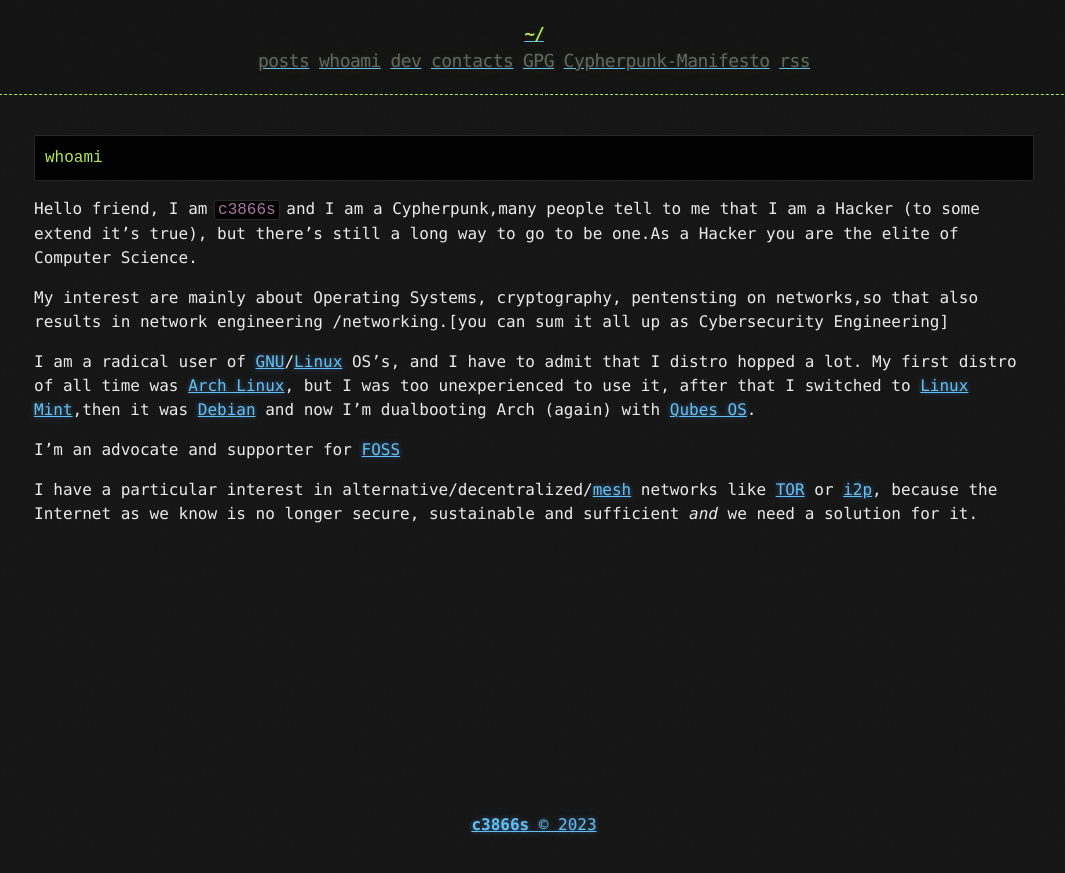
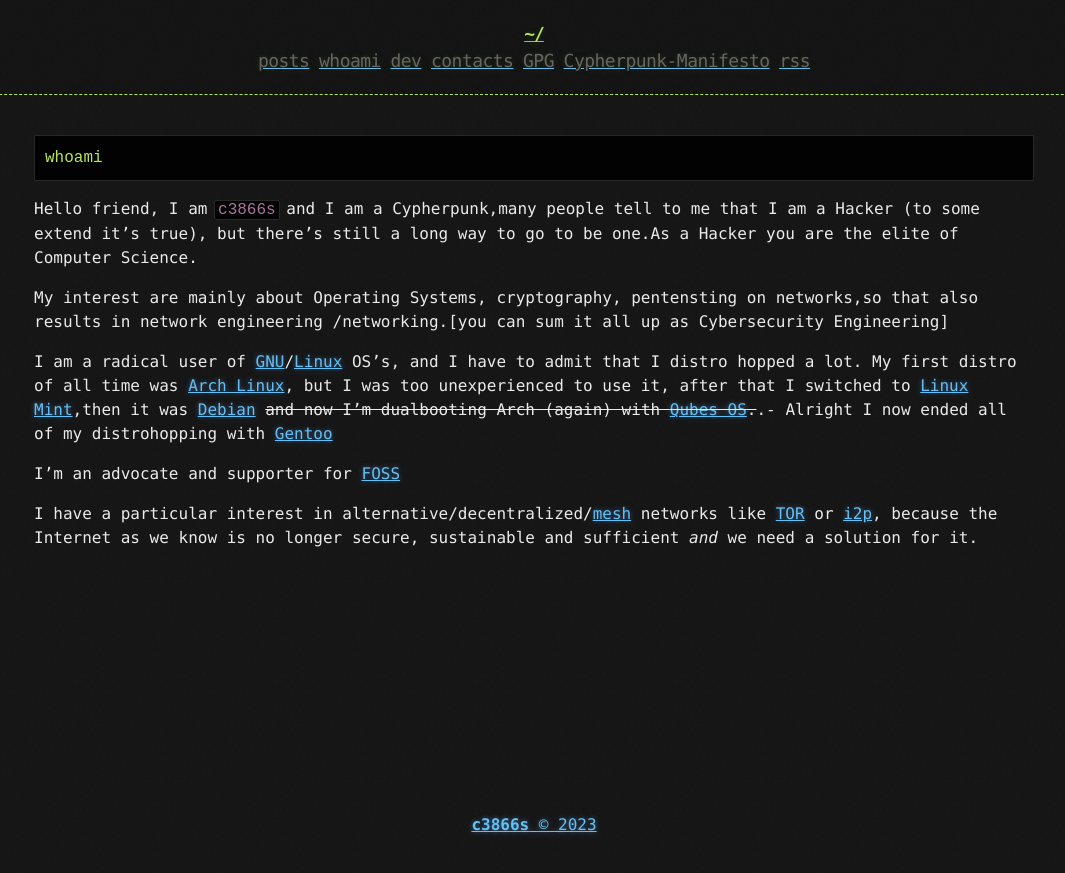
Before and after one commit to znkkw/znkkw.github.io, a Jekyll site: the page built from whoami.md, in a window 1280 px wide. Shown: the top 873 px of the page, without its empty margins (106-1171 px from the left). Built offline with Jekyll 4.4.1, drawn with Linux system fonts in a browser that asks for light colours.

Commit message:
Update whoami.md

```diff
--- a/whoami.md
+++ b/whoami.md
@@ -11,7 +11,7 @@ Hello friend, I am  `c3866s` and I am a Cypherpunk,many people tell to me that I
 
 My interest are mainly about Operating Systems, cryptography, pentensting on networks,so that also results in network engineering /networking.[you can sum it all up as Cybersecurity Engineering]
 
-I am a radical user of [GNU](https://www.gnu.org/)/[Linux](https://www.linux.org/pages/download/) OS's, and I have to admit that I distro hopped a lot. My first distro of all time was [Arch Linux](https://archlinux.org/), but I was too unexperienced to use it, after that I switched to [Linux Mint](https://linuxmint.com/),then it was [Debian](https://www.debian.org/) and now I'm dualbooting Arch (again) with [Qubes OS](https://www.qubes-os.org/).
+I am a radical user of [GNU](https://www.gnu.org/)/[Linux](https://www.linux.org/pages/download/) OS's, and I have to admit that I distro hopped a lot. My first distro of all time was [Arch Linux](https://archlinux.org/), but I was too unexperienced to use it, after that I switched to [Linux Mint](https://linuxmint.com/),then it was [Debian](https://www.debian.org/) ~~and now I'm dualbooting Arch (again) with [Qubes OS](https://www.qubes-os.org/).~~.- Alright I now ended all of my distrohopping with [Gentoo](https://www.gentoo.org)
 
 I'm an advocate and supporter for [FOSS](https://wikiless.tiekoetter.com/wiki/Free_and_open-source_software?lang=en)
 
```
